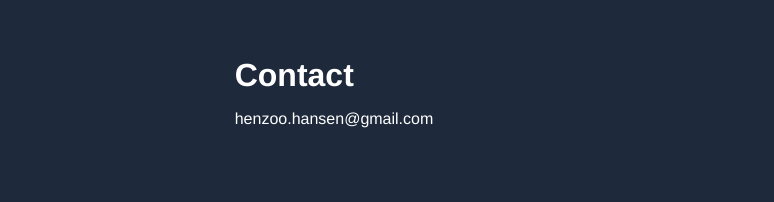
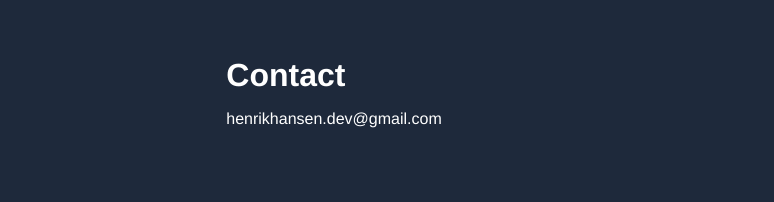
Before and after one commit to Henz00/Portfolio-website, a website: page index.html in a window 1280 px wide. Shown: the part 3587-3789 px from the top of the page, 506-1280 px from the left. Drawn offline with Linux system fonts and the light colour scheme.

Commit message:
email update

```diff
--- a/index.html
+++ b/index.html
@@ -237,7 +237,7 @@
                 <div class="footer-container">
                     <h2>Contact</h2>
                     <div class="footer-content">
-                        <a href="mailto:henzoo.hansen@gmail.com">henzoo.hansen@gmail.com</a>
+                        <a href="mailto:henrikhansen.dev@gmail.com">henrikhansen.dev@gmail.com</a>
                     </div>
                 </div>
             </div>
```
